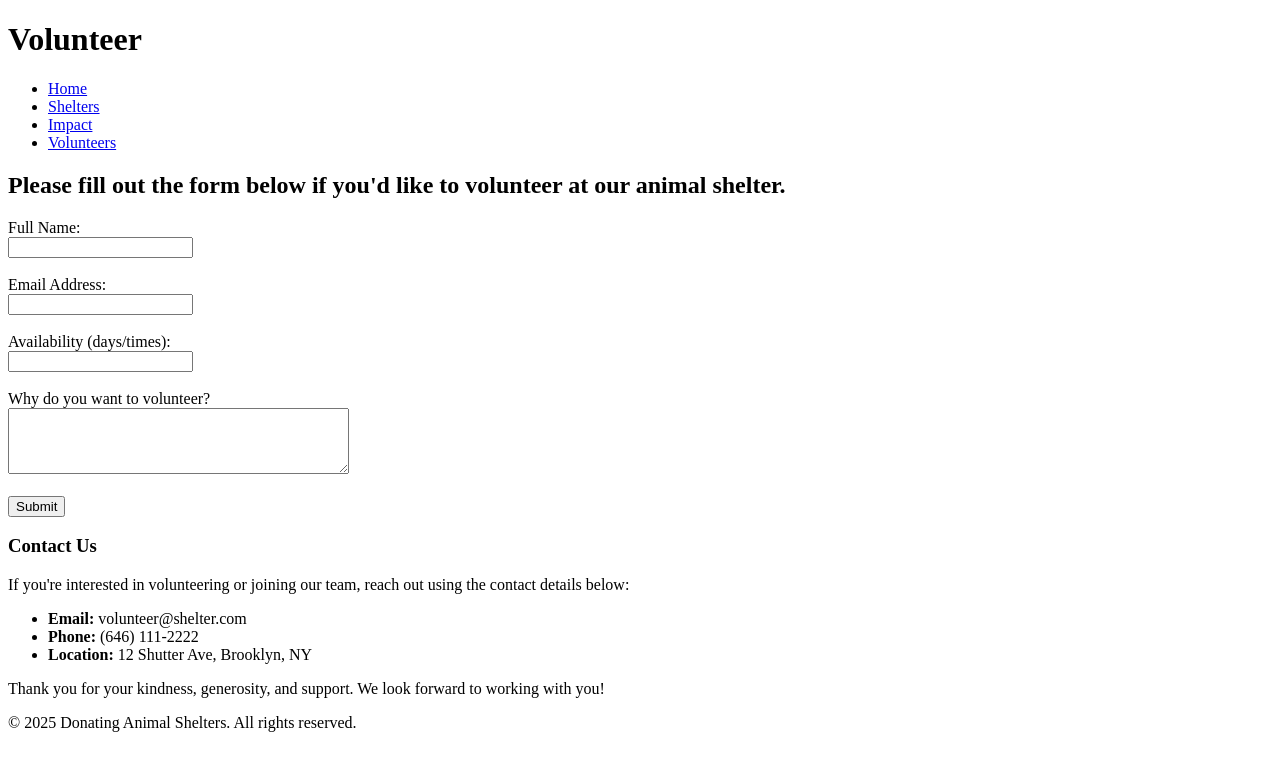
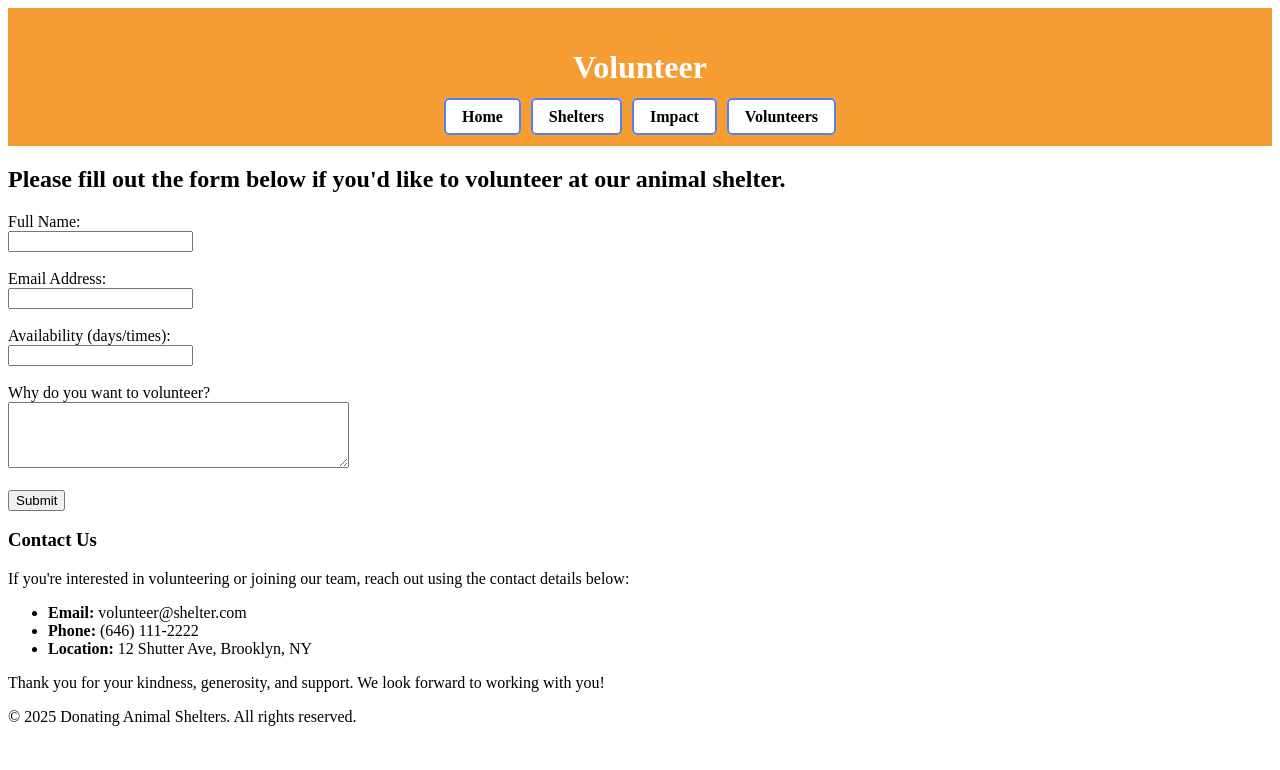
Before and after one commit to RamsesCode/Team-1, a plain HTML site: page Volunteer Page/volunteers.html in a window 1280 px wide. Drawn offline with Linux system fonts and the light colour scheme.

Commit message:
css for all

```diff
--- /dev/null
+++ b/Location Page/shelters.css
@@ -0,0 +1,34 @@
+header {
+    background-color: #f59d32;
+    color: white;
+    padding: 20px;
+    text-align: center;
+}
+
+nav ul {
+    list-style-type: none;
+    margin: 0;
+    padding: 0;
+    display: flex;
+    justify-content: center;
+    gap: 10px;
+}
+
+.nav-button {
+    background-color: white;
+    color: black;
+    border: 2px solid #5680ea;
+    padding: 8px 16px;
+    border-radius: 5px;
+    text-decoration: none;
+    font-weight: bold;
+    transition: background-color 0.3s, color 0.3s;
+}
+
+.nav-button:hover {
+    background-color: #f879c7;
+    color: white;
+}
+.img {
+
+}
--- /dev/null
+++ b/Volunteer Page/volunteers.css
@@ -0,0 +1,34 @@
+header {
+    background-color: #f59d32;
+    color: white;
+    padding: 20px;
+    text-align: center;
+}
+
+nav ul {
+    list-style-type: none;
+    margin: 0;
+    padding: 0;
+    display: flex;
+    justify-content: center;
+    gap: 10px;
+}
+
+.nav-button {
+    background-color: white;
+    color: black;
+    border: 2px solid #5680ea;
+    padding: 8px 16px;
+    border-radius: 5px;
+    text-decoration: none;
+    font-weight: bold;
+    transition: background-color 0.3s, color 0.3s;
+}
+
+.nav-button:hover {
+    background-color: #f879c7;
+    color: white;
+}
+.img {
+
+}
--- a/Volunteer Page/volunteers.html
+++ b/Volunteer Page/volunteers.html
@@ -4,19 +4,20 @@
   <meta charset="UTF-8" />
   <meta name="viewport" content="width=device-width, initial-scale=1.0"/>
   <title>Volunteer with Us - Animal Shelter</title>
+  <link rel="stylesheet" href="volunteers.css">
 
 </head>
 <body>
 <header>
   <h1>Volunteer</h1>
   <nav>
-    <ul>
-      <li><a href="home.html" class="nav-button">Home</a></li>
-      <li><a href="shelters.html" class="nav-button">Shelters</a></li>
-      <li><a href="impact.html"class="nav-button">Impact</a></li>
-      <li><a href="volunteers.html"class="nav-button">Volunteers</a></li>
-    </ul>
-  </nav>
+            <ul>
+                <li><a href="../Home Page/Home.html" class="nav-button">Home</a></li>
+                <li><a href="../Location Page/shelters.html" class="nav-button">Shelters</a></li>
+                <li><a href="../Impact Page/ImpactPage.html" class="nav-button">Impact</a></li>
+                <li><a href="../Volunteer Page/volunteers.html" class="nav-button">Volunteers</a></li>
+            </ul>
+        </nav>
 
 </header>
 
```
Also changed, not shown: Impact Page/ImpactPage.html (+6 -6 lines), Location Page/shelters.html (+7 -7 lines).
